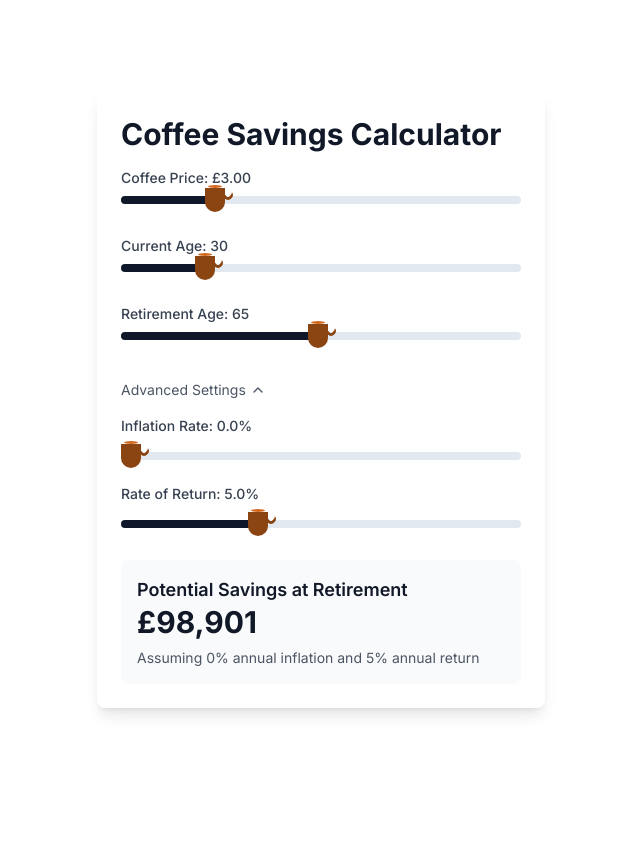
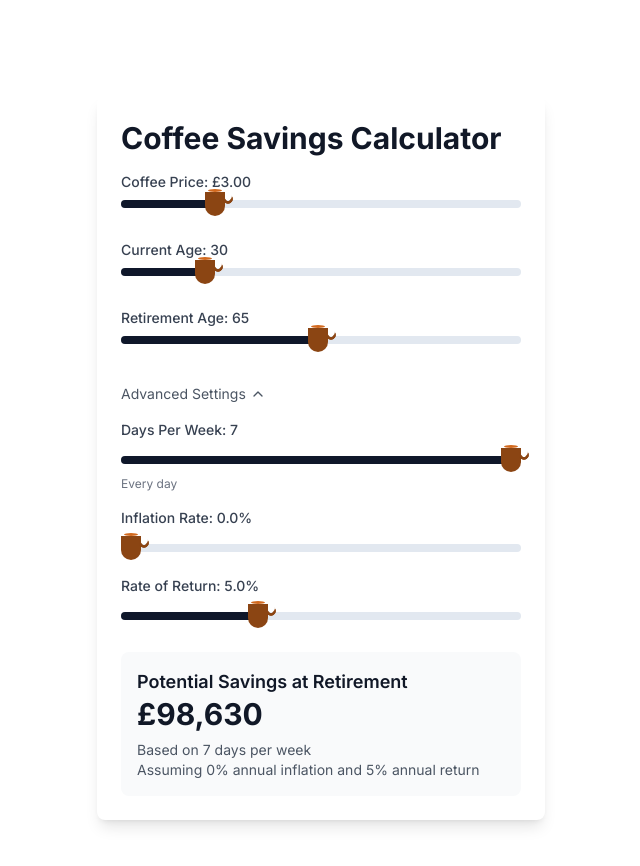
Before and after one commit to burgic/coffeesavingcalculator, a Next.js app: page / in a window 1280 px wide. Both pictures are taken after a click on the button "Advanced Settings". Shown: the top 866 px of the page, without its empty margins (319-959 px from the left). Before the commit the page ends 800 px from the top, so only its background shows below. Built offline with nearby package versions, Linux system fonts and the light colour scheme.

Commit message:
days per week added in

```diff
--- a/app/page.tsx
+++ b/app/page.tsx
@@ -3,7 +3,7 @@ import CoffeeSavingsCalculator from '../components/CoffeeSavingsCalculator';
 
 export default function Home() {
   return (
-    <main className="flex min-h-screen flex-col items-center justify-center p-25">
+    <main className="flex min-h-screen flex-col items-center justify-center p-24">
       <CoffeeSavingsCalculator />
     </main>
   );
--- a/components/CoffeeSavingsCalculator.js
+++ b/components/CoffeeSavingsCalculator.js
@@ -11,6 +11,7 @@ const CoffeeSavingsCalculator = () => {
   const [retirementAge, setRetirementAge] = useState(65);
   const [inflationRate, setInflationRate] = useState(0);
   const [returnRate, setReturnRate] = useState(5);
+  const [daysPerWeek, setDaysPerWeek] = useState(7);
   const [showAdvanced, setShowAdvanced] = useState(false);
   const [savings, setSavings] = useState(0);
 
@@ -18,11 +19,13 @@ const CoffeeSavingsCalculator = () => {
     const yearsUntilRetirement = retirementAge - currentAge;
     let totalSavings = 0;
 
+    const daysPerYear = daysPerWeek * 52;
+
     // Calculate year by year to account for inflation
     for (let year = 0; year < yearsUntilRetirement; year++) {
       // Calculate coffee price for this year with compound inflation
       const inflatedCoffeePrice = coffeePrice * Math.pow(1 + inflationRate / 100, year);
-      const yearlyContribution = inflatedCoffeePrice * 365;
+      const yearlyContribution = inflatedCoffeePrice * daysPerYear;
 
       // Add this year's savings with compound returns
       if (year === 0) {
@@ -38,7 +41,7 @@ const CoffeeSavingsCalculator = () => {
 
   useEffect(() => {
     calculateSavings();
-  }, [coffeePrice, currentAge, retirementAge, inflationRate, returnRate]);
+  }, [coffeePrice, currentAge, retirementAge, inflationRate, returnRate, daysPerWeek]);
 
   return (
     <div className="w-full max-w-md mx-auto p-6 bg-white rounded-lg shadow-lg">
@@ -90,6 +93,27 @@ const CoffeeSavingsCalculator = () => {
           <div className={`mt-4 space-y-4 transition-all duration-300 ease-in-out ${showAdvanced ? 'block' : 'hidden'}`}>
             <div>
               <label className="block text-sm font-medium text-gray-700 mb-2">
+                Days Per Week: {daysPerWeek}
+              </label>
+              <Slider
+                value={[daysPerWeek]}
+                onValueChange={(value) => setDaysPerWeek(value[0])}
+                min={1}
+                max={7}
+                step={1}
+                className="w-full h-6"
+              />
+              <p className="text-xs text-gray-500 mt-1">
+                {daysPerWeek === 7 ? 'Every day' :
+                 daysPerWeek === 5 ? 'Typical work week' :
+                 `${daysPerWeek} days per week`}
+              </p>
+            </div>
+          </div>
+
+          <div className={`mt-4 space-y-4 transition-all duration-300 ease-in-out ${showAdvanced ? 'block' : 'hidden'}`}>
+            <div>
+              <label className="block text-sm font-medium text-gray-700 mb-2">
                 Inflation Rate: {inflationRate.toFixed(1)}%
               </label>
               <Slider
@@ -122,6 +146,7 @@ const CoffeeSavingsCalculator = () => {
           <p className="text-3xl font-bold text-gray-900">£{savings.toLocaleString()}</p>
           {showAdvanced && (
             <div className="mt-2 text-sm text-gray-600">
+              <p>Based on {daysPerWeek} days per week</p>
               <p>Assuming {inflationRate}% annual inflation and {returnRate}% annual return</p>
             </div>
           )}
```
